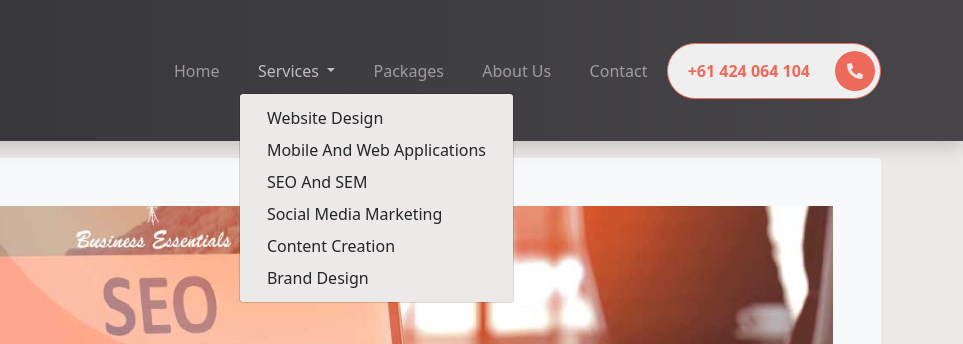
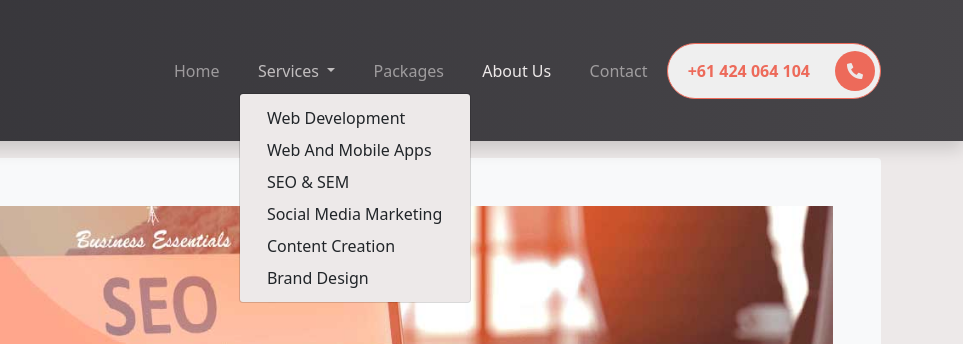
Before and after one commit to AdrianMEvans/TheFullStackers, a website: page blog.html in a window 1280 px wide. Both pictures are taken after a click on the button "Services". Shown: the top 344 px of the page, 317-1280 px from the left. Drawn offline with nearby package versions, Linux system fonts and the light colour scheme.

Commit message:
fixed blog navigation links

```diff
--- a/blog.html
+++ b/blog.html
@@ -35,19 +35,20 @@
                             Services
                         </a>
                         <ul class="dropdown-menu" aria-labelledby="navbarDropdownMenuLink">
-                            <li><a class="dropdown-item" href="#">Website Design</a></li>
-                            <li><a class="dropdown-item" href="#">Mobile and Web Applications</a></li>
-                            <li><a class="dropdown-item" href="#">SEO and SEM</a></li>
-                            <li><a class="dropdown-item" href="#">Social Media Marketing</a></li>
-                            <li><a class="dropdown-item" href="#">Content Creation</a></li>
-                            <li><a class="dropdown-item" href="#">Brand Design</a></li>
+                            <li><a class="dropdown-item" href="web-development.html">Web Development</a></li>
+                            <li><a class="dropdown-item" href="web-and-mobile-apps.html">Web and Mobile Apps</a></li>
+                            <li><a class="dropdown-item" href="seo-sem.html">SEO & SEM</a></li>
+                            <li><a class="dropdown-item" href="social-media-marketing.html">Social Media Marketing</a>
+                            </li>
+                            <li><a class="dropdown-item" href="content-creation.html">Content Creation</a></li>
+                            <li><a class="dropdown-item" href="brand-design.html">Brand Design</a></li>
                         </ul>
                     </li>
                     <li class="nav-item">
                         <a class="nav-link" href="packages.html">Packages</a>
                     </li>
                     <li class="nav-item">
-                        <a class="nav-link" href="aboutus.html">About Us</a>
+                        <a class="nav-link active" href="aboutus.html">About Us</a>
                     </li>
                     <li class="nav-item">
                         <a class="nav-link" href="contact.html">Contact</a>
@@ -58,7 +59,6 @@
             </div>
         </div>
     </nav>
-
 
 
     <!-- Packages -->
```
